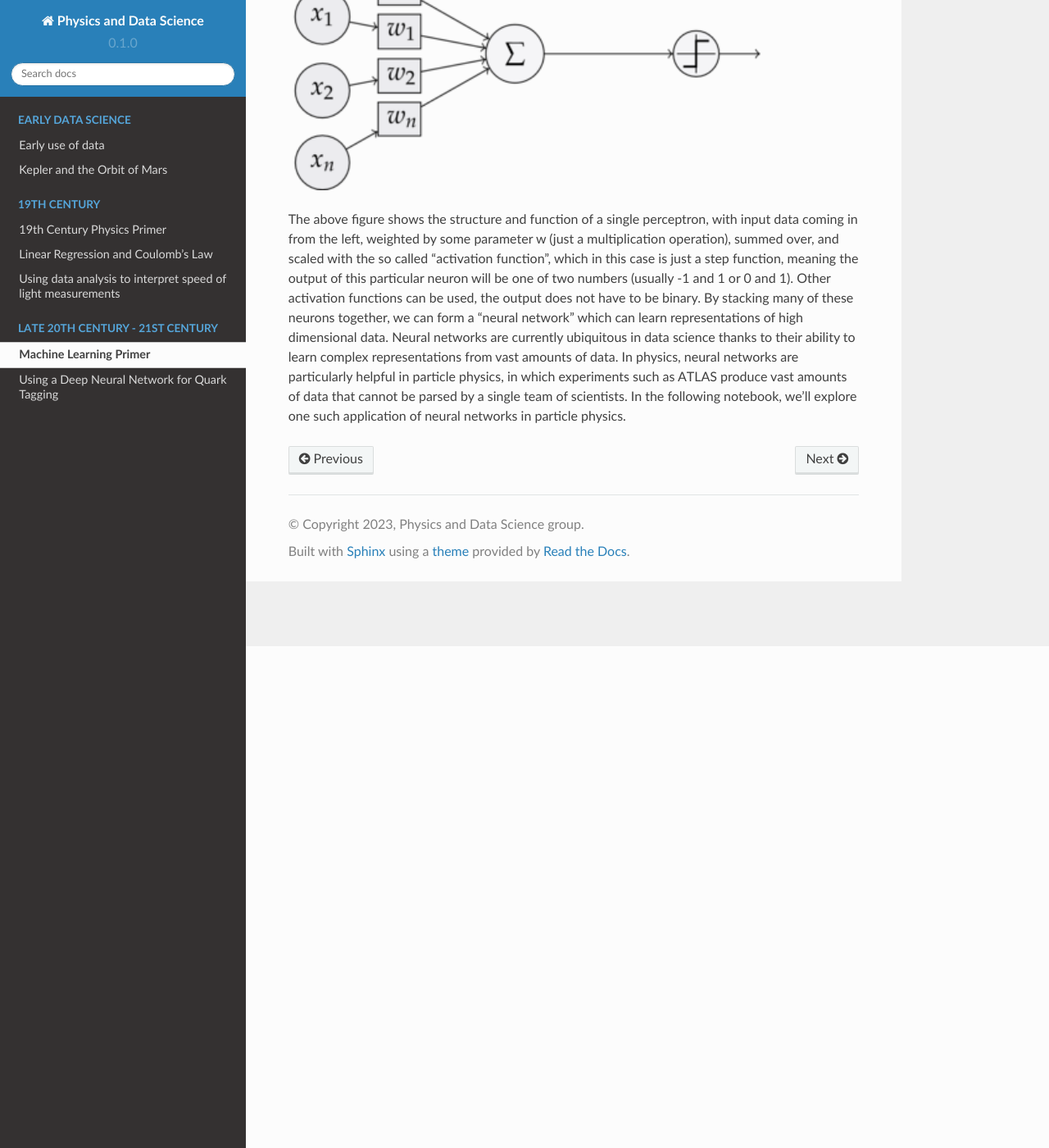
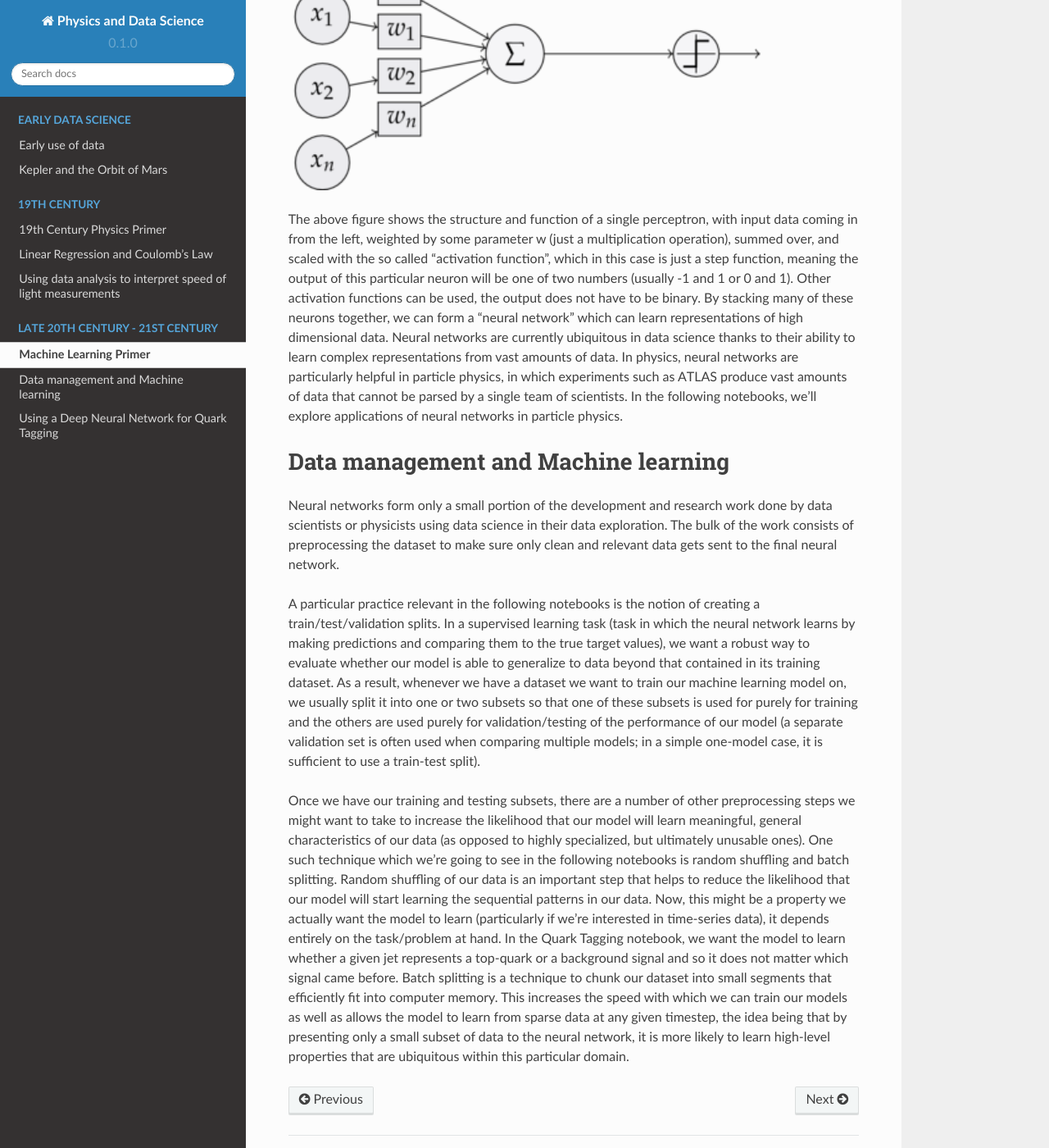
Before and after one commit to PhysData/course, a Sphinx documentation site: the page built from docs/late.rst, in a window 1280 px wide and 1400 px high, scrolled down 612 px. Shown: the whole window at 82% size. Built offline with Sphinx 7.4.7 and the Read the Docs theme 2.0.0, drawn with Linux system fonts in a browser that asks for light colours; pages that are not in the unit, such as notebooks, are missing from menus; some of the changed text lies outside the part shown.

Commit message:
WIP: updated late

```diff
--- a/docs/late.rst
+++ b/docs/late.rst
@@ -2,7 +2,7 @@
 =================================
 
 The technological advancements of the late 20th century paved the way for large scale data processing units capable of running multiple tasks in parallel.
-Compute paralellization led to the adoption of new techniques for data analysis developed throughout the second half of the 20th century, the most prominent of which was the introduction of the multi-layer perceptron.
+Compute paralellization led to the adoption of new techniques for data analysis developed throughout the second half of the 20th century, the most prominent of which being the introduction of the multi-layer perceptron.
 The perceptron was inspired by the function of the neuron as the fundamental processing unit in the human brain, where each node or "neuron" in a network can be thought of as executing some transformation of its input data before passing the signal forward to its neighbors.
 Nowadays we see extremely complex AI architectures that emulate many components of biological cognition, (e.g. attention, memory, etc.), however, the core component of these networks is still a relatively simple neuron architecture that simply takes in an input and performs a transformation to it before passing it along.
 
@@ -11,4 +11,13 @@
 
 The above figure shows the structure and function of a single perceptron, with input data coming in from the left, weighted by some parameter w (just a multiplication operation), summed over, and scaled with the so called "activation function", which in this case is just a step function, meaning the output of this particular neuron will be one of two numbers (usually -1 and 1 or 0 and 1). Other activation functions can be used, the output does not have to be binary.
 By stacking many of these neurons together, we can form a "neural network" which can learn representations of high dimensional data. Neural networks are currently ubiquitous in data science thanks to their ability to learn complex representations from vast amounts of data. In physics, neural networks are particularly helpful in particle physics, in which experiments such as ATLAS produce vast amounts of data that cannot be parsed by a single team of scientists.
-In the following notebook, we'll explore one such application of neural networks in particle physics.
+In the following notebooks, we'll explore applications of neural networks in particle physics.
+
+Data management and Machine learning
+=========================
+
+Neural networks form only a small portion of the development and research work done by data scientists or physicists using data science in their data exploration. The bulk of the work consists of preprocessing the dataset to make sure only clean and relevant data gets sent to the final neural network.
+
+A particular practice relevant in the following notebooks is the notion of creating a train/test/validation splits. In a supervised learning task (task in which the neural network learns by making predictions and comparing them to the true target values), we want a robust way to evaluate whether our model is able to generalize to data beyond that contained in its training dataset. As a result, whenever we have a dataset we want to train our machine learning model on, we usually split it into one or two subsets so that one of these subsets is used for purely for training and the others are used purely for validation/testing of the performance of our model (a separate validation set is often used when comparing multiple models; in a simple one-model case, it is sufficient to use a train-test split).
+
+Once we have our training and testing subsets, there are a number of other preprocessing steps we might want to take to increase the likelihood that our model will learn meaningful, general characteristics of our data (as opposed to highly specialized, but ultimately unusable ones). One such technique which we're going to see in the following notebooks is random shuffling and batch splitting. Random shuffling of our data is an important step that helps to reduce the likelihood that our model will start learning the sequential patterns in our data. Now, this might be a property we actually want the model to learn (particularly if we're interested in time-series data), it depends entirely on the task/problem at hand. In the Quark Tagging notebook, we want the model to learn whether a given jet represents a top-quark or a background signal and so it does not matter which signal came before. Batch splitting is a technique to chunk our dataset into small segments that efficiently fit into computer memory. This increases the speed with which we can train our models as well as allows the model to learn from sparse data at any given timestep, the idea being that by presenting only a small subset of data to the neural network, it is more likely to learn high-level properties that are ubiquitous within this particular domain.
```
